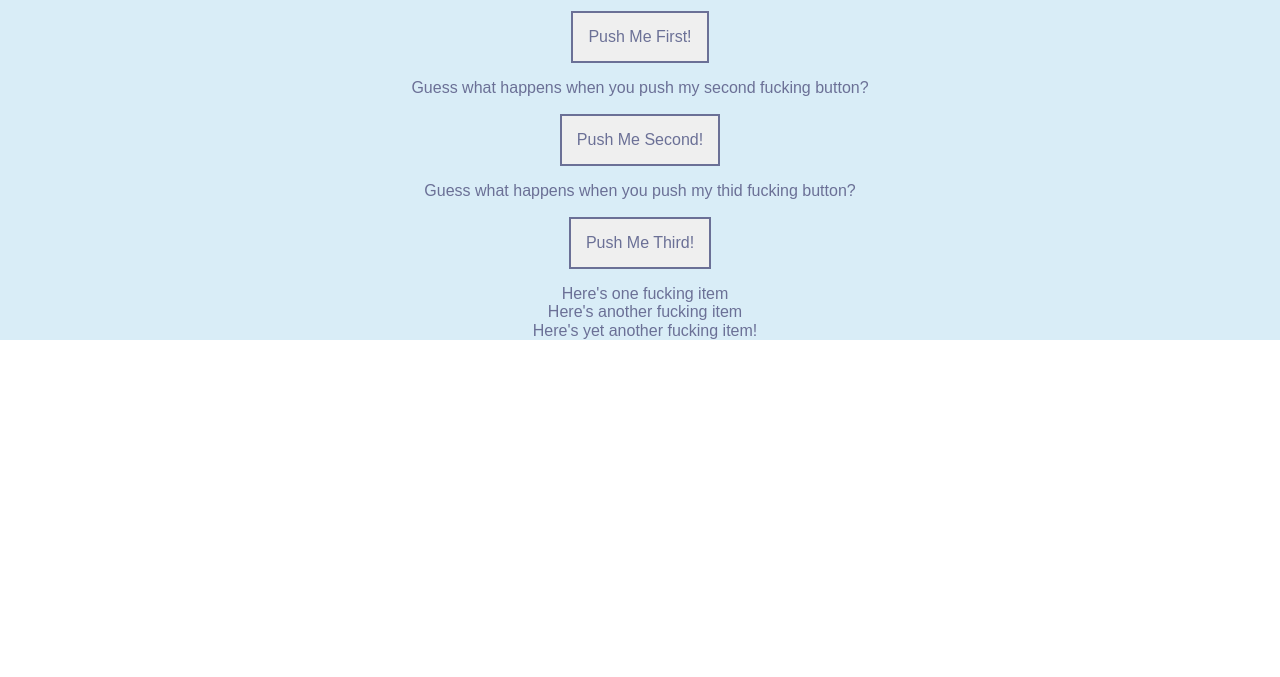
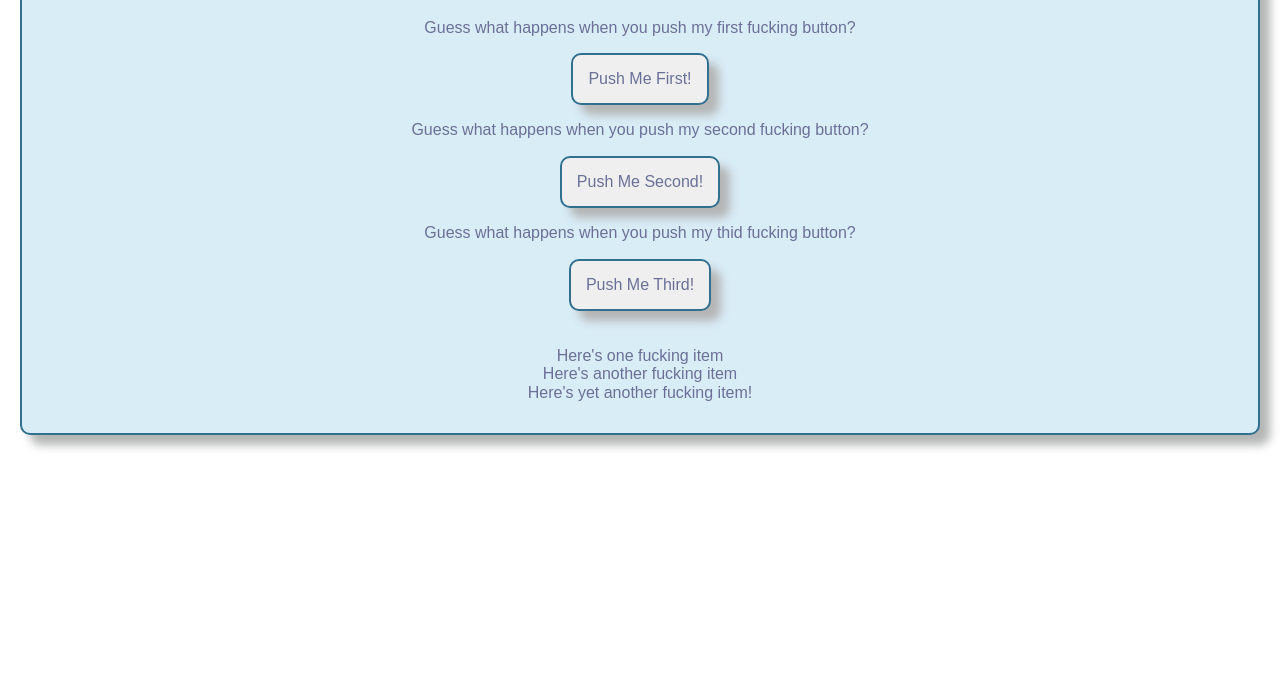
Before and after one commit to adamrw/jq1, a plain HTML site: page index.html in a window 1280 px wide. Shown: the part 123-800 px from the top of the page. Drawn offline with nearby package versions, Linux system fonts and the light colour scheme.

Commit message:
poslishing this excercise asthetically

```diff
--- a/main.css
+++ b/main.css
@@ -1,30 +1,39 @@
 .main-container {
 	font-family: sans-serif;
 	background-color: #D9EDF7;
-	background-size: 100% 100%;
+	background-size: 100%;
 	/*background-width: 100%;*/
 	color: #6B7096;
 	text-align: center;
 	margin:auto;
-}kjkkjjk
+	overflow: hidden;
+}
 
 .main-container, h1 {
 	color: #31708F;
-	padding-top: 20px;
+	padding-top: 10px;
+	padding-bottom: 30px;
+	/*border:3px solid #6B7096;*/
 
 }
 
-button {
+.main-container, button {
 	color: #6B7096;
 	/*margin: auto;*/
 	padding: 15px;
-	border: 2px solid #6B7096;
+	border: 2px solid #31708F;
 	margin-left: 20px;
 	margin-right: 20px;
+	border-radius: 10px;
+	box-shadow: #B4B5B5 10px 10px 10px;
 
 }
 
-li {
+.main-conatiner, li {
 	list-style: none;
-	margin-left: -30px;
+	margin-left: -40px;
 }
+
+.main-container, ul {
+	padding-top: 20px;
+}
--- a/main.js
+++ b/main.js
@@ -30,5 +30,6 @@ $("#third-button").click(function() {
 	var newElement=$("<li>Holy Shit!</li><li>Holy Shit!</li><li>Holy Shit!</li><li>Holy Shit!</li><li>Holy Shit!</li><li>Holy Shit!</li><li>Holy Shit!</li><li>Holy Shit!</li><li>Holy Shit!</li><li>Holy Shit!</li><li>Holy Shit!</li><li>Holy Shit!</li><li>Holy Shit!</li><li>Holy Shit!</li><li>Holy Shit!</li>");
 
 		newElement.css("color", "#cb04d6");
+		// newElement.css("text-align", "center");
 	$("#third-button").append(newElement);
 });
```
